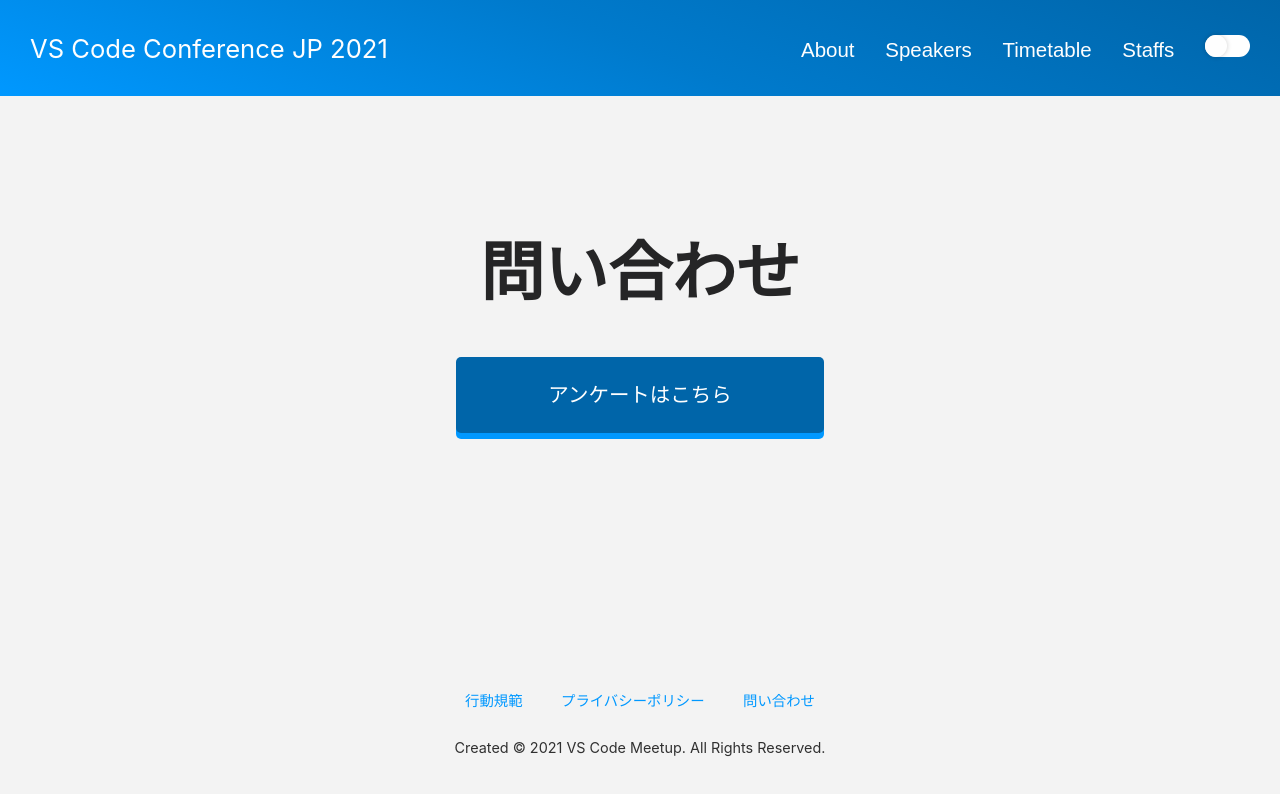
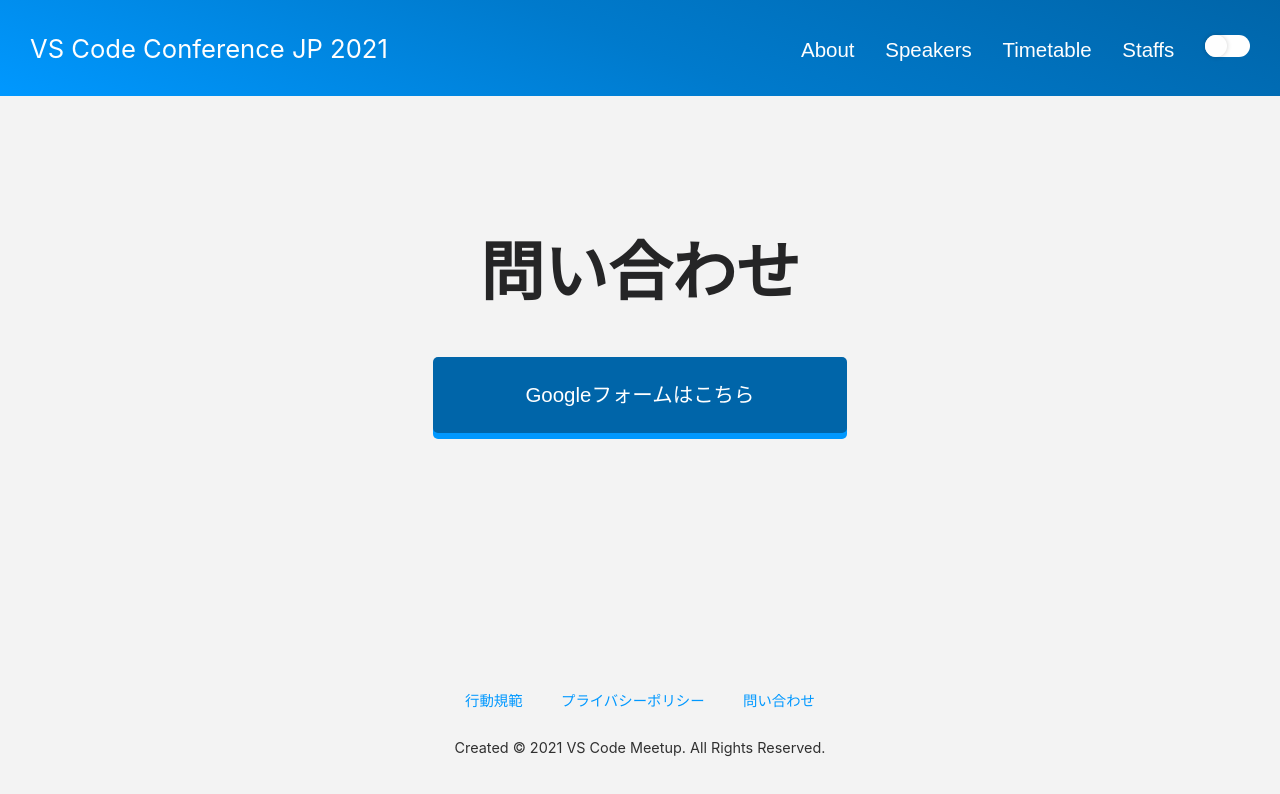
Before and after one commit to vscodejp/conf2021, a Next.js app: page /contact in a window 1280 px wide. Shown: the top 794 px of the page. Built offline with nearby package versions, Linux system fonts and the light colour scheme.

Commit message:
Update contact.tsx

```diff
--- a/pages/contact.tsx
+++ b/pages/contact.tsx
@@ -13,8 +13,8 @@ export default function Home() {
         <h1 className={styles.title}>{'問い合わせ'}</h1>
 
         <div className={styles.content}>
-          <ButtonElement path={''} isExternalLink>
-            {'アンケートはこちら'}
+          <ButtonElement path={'https://docs.google.com/forms/d/e/1FAIpQLSeDsAlBwncykjmyia0Z-7W-1IMIPHBGZisRZJT_KZ8J8y6rRQ/viewform'} isExternalLink>
+            {'Googleフォームはこちら'}
           </ButtonElement>
         </div>
       </main>
```
